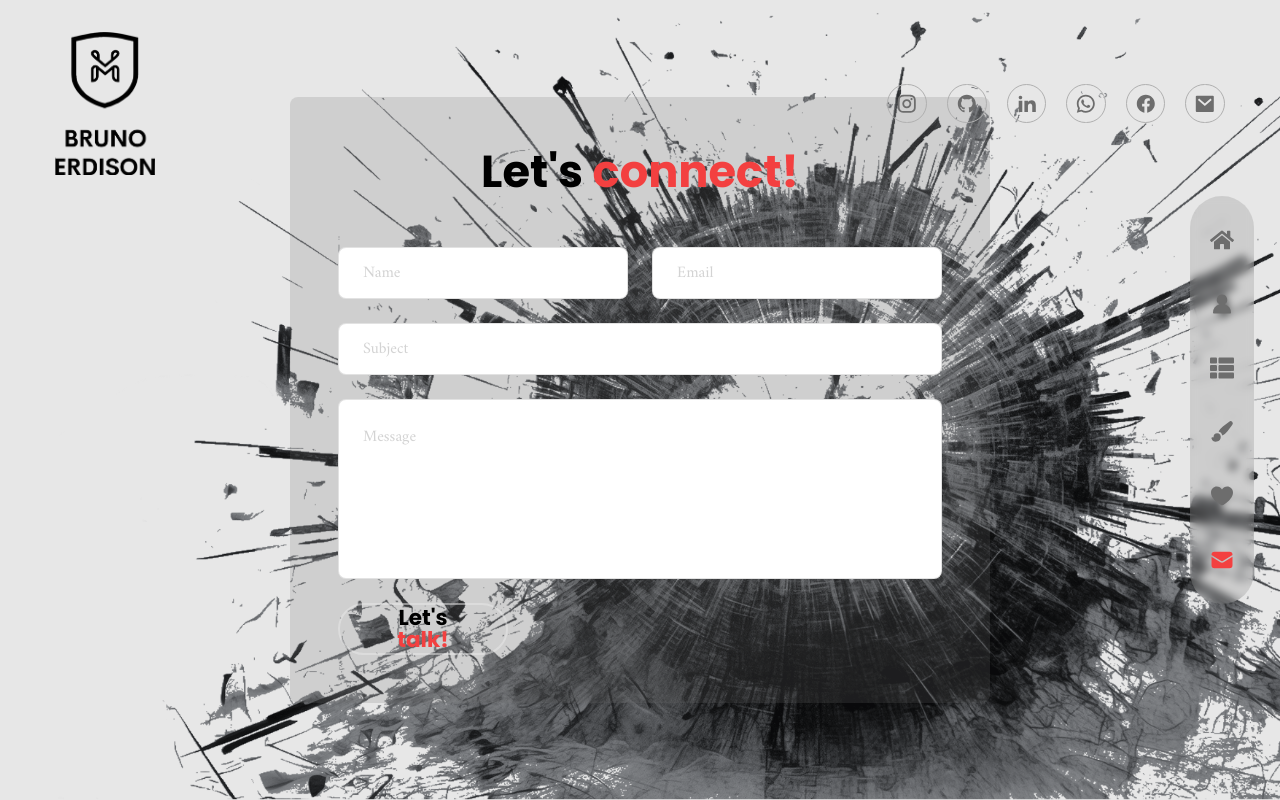
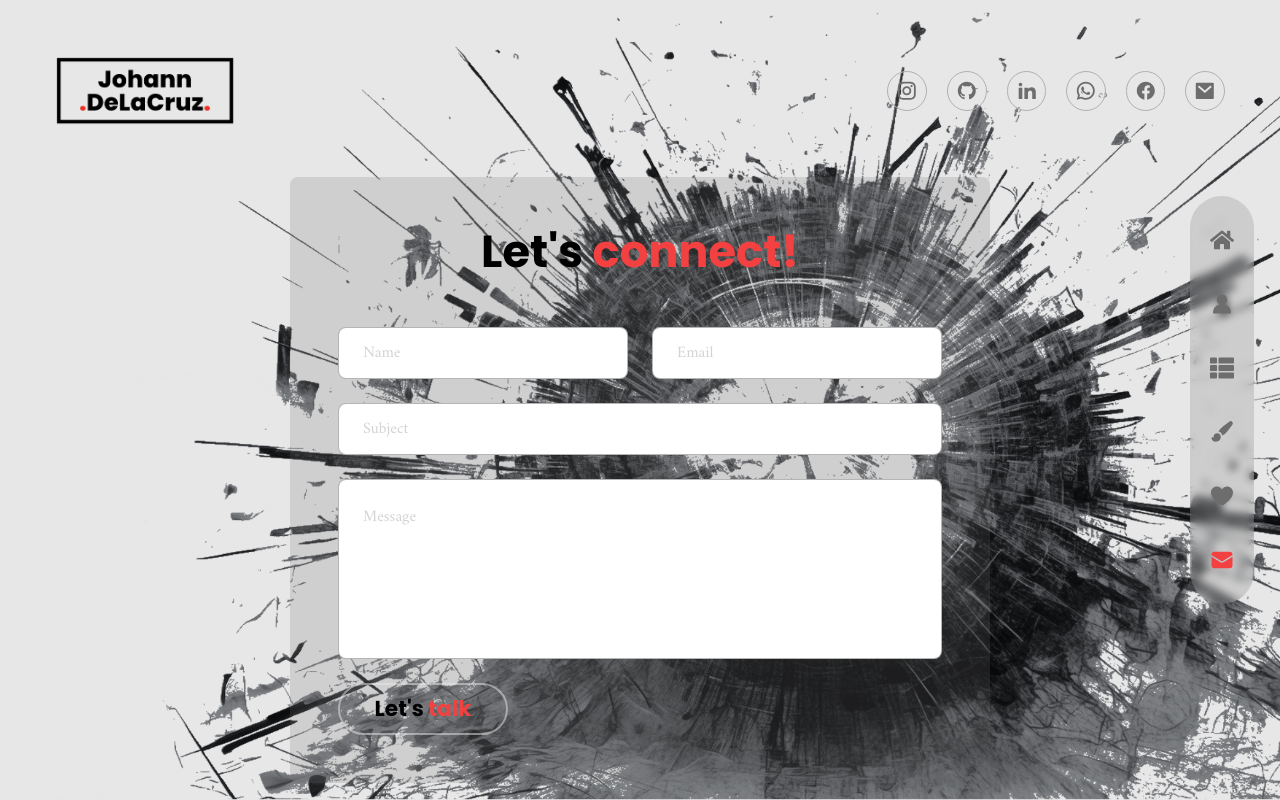
Before and after one commit to johannDeLaCruz/johann_personal_portfolio, a Next.js app: page /contact in a window 1280 px wide. Built offline with nearby package versions, Linux system fonts and the light colour scheme.

Commit message:
feat(header): :lipstick: add new logo png

```diff
--- a/app/contact/page.tsx
+++ b/app/contact/page.tsx
@@ -6,7 +6,7 @@ import { fadeIn } from "@/utilities/variants";
 const ContactPage = () => {
   return (
     <div className="h-full">
-      <div className="container mx-auto xl:py-32 pt-8 text-center xl:text-left flex xl:items-center justify-center h-full">
+      <div className="container mx-auto xl:pt-40 pt-64 text-center xl:text-left flex xl:items-center justify-center h-full">
         <div className="flex flex-col w-full max-w-[700px] bg-primary-500/20 p-12 rounded-lg">
           <motion.h2
             variants={fadeIn("up", 0.2)}
@@ -32,7 +32,7 @@ const ContactPage = () => {
             <textarea placeholder="message" className="textarea"></textarea>
             <button className="btn rounded-full border-2 border-white/50 max-w-[170px] px-8 transition-all duration-300 flex items-center justify-center overflow-hidden hover:border-accent-500 group">
               <span className="text-h5 font-body group-hover:-translate-y-[120%] group-hover:opacity-0 transition-all duration-500">
-                Let&apos;s <span className="text-accent-500">talk!</span>
+                Let&apos;s <span className="text-accent-500">talk</span>
               </span>
               <BsArrowRight className="-translate-y-[120%] opacity-0 group-hover:flex group-hover:-translate-y-0 group-hover:opacity-100 transition-all duration-100 absolute text-[22px]" />
             </button>
--- a/app/globals.css
+++ b/app/globals.css
@@ -49,7 +49,7 @@
   }
   .input,
   .textarea {
-    @apply outline-none focus:ring-2 focus:ring-accent-500 border border-primary-500/20 placeholder:text-primary-500/30 placeholder:font-light;
+    @apply outline-none focus:ring-2 focus:ring-accent-500 border border-primary-500/50 placeholder:text-primary-500/30 placeholder:font-light;
   }
   .textarea {
     @apply w-full h-[180px] p-6 capitalize rounded-lg resize-none;
--- a/components/Header.tsx
+++ b/components/Header.tsx
@@ -5,14 +5,15 @@ const Header = () => {
   return (
     <header className="z-30 absolute w-full flex items-center px-16 xl:px-0">
       <div className="container mx-auto">
-        <div className="flex flex-col lg:flex-row justify-between items-center gap-y-6 pt-8">
+        <div className="flex flex-col lg:flex-row justify-between items-center gap-y-6 pt-10">
           <Link href="/">
             <Image
               src="/logo.png"
               alt="logo"
-              width={100}
-              height={100}
+              width={180}
+              height={180}
               priority={true}
+              className=" py-4"
             />
             {/* <h1 className="text-black text-h5 text-center font-bold font-body">J.DeLaCruz.</h1> */}
           </Link>
--- a/components/ServiceSlider.tsx
+++ b/components/ServiceSlider.tsx
@@ -57,7 +57,7 @@ const ServiceSlider = () => {
             <div className="bg-primary-300/10 h-max rounded-lg px-6 py-8 flex sm:flex-col gap-x-6 sm:gap-x-0 group cursor-pointer hover:bg-white transition-all duration-300">
               <div className="text-h4 text-accent-500 mb-4 ">{item.icon}</div>
               <div className="mb-8">
-                <div className="mb-2 text-h4 bold">{item.title}</div>
+                <div className="mb-2 text-h4 font-body font-bold">{item.title}</div>
                 <p className="max-w-[350px] leading-normal">
                   {item.description}
                 </p>
--- a/components/TechCircle.tsx
+++ b/components/TechCircle.tsx
@@ -62,7 +62,7 @@ const TechCircle = () => {
       {techIcons.map((tech, index) => (
         <div
           key={index}
-          className="absolute -translate-x-1/2 -translate-y-1/2 text-h3 text-accent-500"
+          className="absolute -translate-x-1/2 -translate-y-1/2 text-h3 text-accent-500/90"
           style={{
             left: radius * Math.cos(index * angleIncrement) + radius,
             top: radius * Math.sin(index * angleIncrement) + radius,
```
Also changed, not shown: public/logo.png, public/rounded-text.png.
